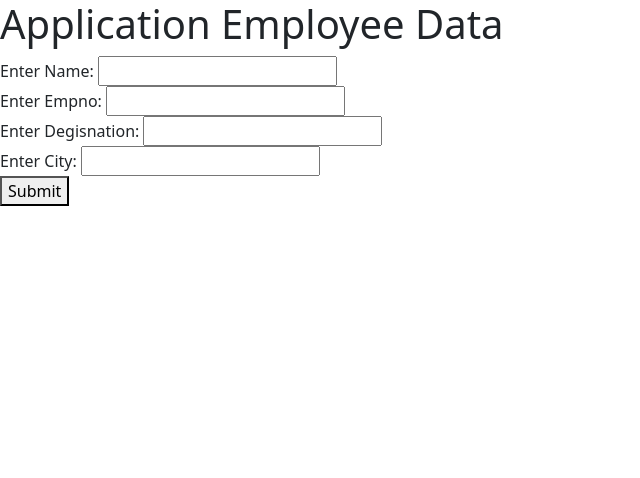
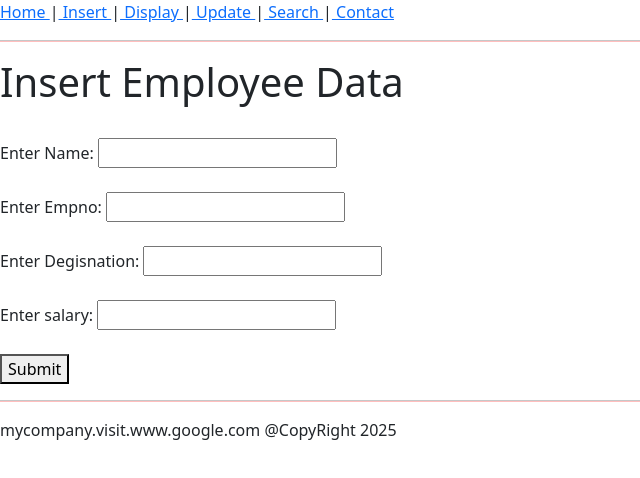
Before and after one commit to MayankPandey2611/React.js, a React (Vite) app: page /insert in a window 1280 px wide. Shown: the top 478 px of the page, without its empty margins (0-640 px from the left). Built offline with nearby package versions, Linux system fonts and the light colour scheme.

Commit message:
json use

```diff
--- a/db.json
+++ b/db.json
@@ -1,7 +1,7 @@
 {
   "students": [
     {
-      "id": 1,
+      "id": "1",
       "rollno": 96,
       "name": "mayank",
       "city": "bhopal",
@@ -20,6 +20,27 @@
       "name": "mayank",
       "city": "rewa",
       "fees": "700000"
+    },
+    {
+      "id": "2b3e",
+      "name": "mayank pandey",
+      "Empno": "121",
+      "Degisnation": "engineer",
+      "City": "bhopal"
+    },
+    {
+      "id": "77f6",
+      "name": "om",
+      "Empno": "74",
+      "Degisnation": "developer",
+      "Salary": "500000"
+    },
+    {
+      "id": "6603",
+      "name": "om",
+      "Empno": "74",
+      "Degisnation": "developer",
+      "Salary": "500000"
     }
   ]
 }
--- a/src/App.jsx
+++ b/src/App.jsx
@@ -1,9 +1,14 @@
 
-// import TopMenu from "./components/TopMenu";
-// import Banner from "./components/Banner";
-// import MyCard from "./components/MyCard";
-// import Footer from "./components/Footer";
 
+
+import { BrowserRouter, Route, Routes } from "react-router-dom";
+import Home from "./Pages/Home";
+import Insert from "./Pages/insert";
+import Display from "./Pages/display";
+import Layout from "./Layout";
+import Update from "./Pages/Update";
+import Search from "./Pages/Search";
+import Contact from "./Pages/Contact"
 
 // import Student from "./Empdata"
 
@@ -53,44 +58,27 @@
 // import About from "./Pages/About";
 // import Projects from "./Pages/Projects";
 
-import { useState } from "react";
-import axios from "axios";
-const App = ()=>{
-const [input , setInput] = useState({});
-
-const handle = (e)=>{
-let name = e.target.name;
-let value = e.target.value;
-
-setInput(values=>({...values , [name]:value}));
-}
 
 
-const handlesubmit =async ()=>{
-  let api = "http://localhost:3000/students";
+const App = ()=>{
+  return(
+    <>
 
-  const response = await axios.post(api,input);
-  alert("data inserted !!")
-}
+<BrowserRouter>
+<Routes>
+  <Route path="/" element={<Layout/>}>
+  <Route index element={<Home/>}/>
+  <Route path="home" element={<Home/>}/>
+  <Route path="insert" element={<Insert/>}/>
+  <Route path="display" element={<Display/>}/>
+  <Route path="update" element={<Update/>}/>
+  <Route path="search" element={<Search/>}/>
+  <Route path="contact" element={<Contact/>}/>
 
-  return(
-<>
+  </Route>
+</Routes>
+</BrowserRouter>
 
-<h1>Application Employee Data</h1>
-
-Enter Name: <input type="text" name="name" onChange={handle}/>
-<br/>
-
-Enter Empno: <input type="text" name="Empno" onChange={handle}/>
-<br/>
-
-Enter Degisnation: <input type="text" name="Degisnation" onChange={handle}/>
-<br/>
-
-Enter City: <input type="text" name="City" onChange={handle}/>
-<br/>
-
-<button onClick={handlesubmit}>Submit</button>
 
     </>
   )
--- a/src/Layout.jsx
+++ b/src/Layout.jsx
@@ -40,9 +40,22 @@ const Layout = ()=>{
     </Card> */}
 
 
-<TopMenu/>
+{/* <TopMenu/>
 <Outlet/>
-<Footer/>
+<Footer/> */}
+
+
+<Link to="home"> Home </Link> |
+<Link to="insert"> Insert </Link> |
+<Link to="display"> Display </Link> |
+<Link to="update"> Update </Link> |
+<Link to="search"> Search </Link> |
+<Link to="contact"> Contact </Link>
+
+<hr size='4' color='red'/>
+<Outlet/>
+<hr  size='4' color='red'/>
+mycompany.visit.www.google.com @CopyRight 2025
 
         </>
     )
--- /dev/null
+++ b/src/Pages/Search.jsx
@@ -0,0 +1,10 @@
+
+const Search = ()=>{
+    return(
+        <>
+<h1>Search page</h1>
+        </>
+    )
+}
+
+export default Search;
--- /dev/null
+++ b/src/Pages/Update.jsx
@@ -0,0 +1,10 @@
+
+const Update =  ()=>{
+    return(
+        <>
+<h1>Update Page</h1>
+        </>
+    )
+}
+
+export default Update;
--- /dev/null
+++ b/src/Pages/display.jsx
@@ -0,0 +1,11 @@
+
+const Display = ()=>{
+
+    return(
+        <>
+<h1>Welcome to display page</h1>
+        </>
+    )
+}
+
+export default Display;
--- /dev/null
+++ b/src/Pages/insert.jsx
@@ -0,0 +1,47 @@
+
+
+import { useState } from "react";
+import axios from "axios";
+
+const Insert = ()=>{
+const [input , setInput] = useState({});
+
+const handle = (e)=>{
+let name = e.target.name;
+let value = e.target.value;
+
+setInput(values=>({...values , [name]:value}));
+}
+
+
+const handlesubmit =async ()=>{
+  let api = "http://localhost:3000/students";
+
+  const response = await axios.post(api,input);
+  alert("data inserted !!")
+}
+
+  return(
+<>
+
+<h1>Insert Employee Data</h1>
+<br/>
+Enter Name: <input type="text" name="name" onChange={handle}/>
+<br/>
+<br/>
+Enter Empno: <input type="text" name="Empno" onChange={handle}/>
+<br/>
+<br/>
+Enter Degisnation: <input type="text" name="Degisnation" onChange={handle}/>
+<br/>
+<br/>
+Enter salary: <input type="text" name="Salary" onChange={handle}/>
+<br/>
+<br/>
+<button onClick={handlesubmit}>Submit</button>
+
+    </>
+  )
+}
+
+export default Insert;
```
Also changed, not shown: src/Students.jsx (+72 -25 lines).
